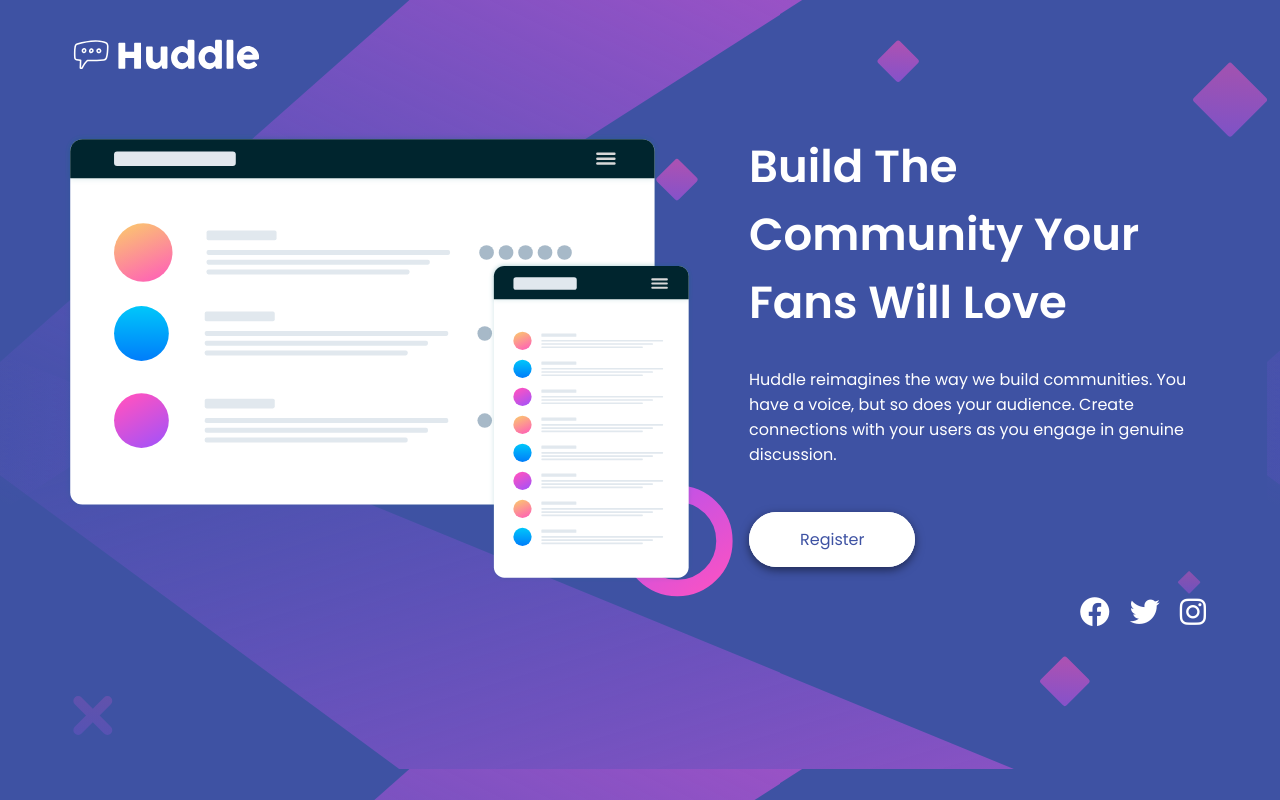
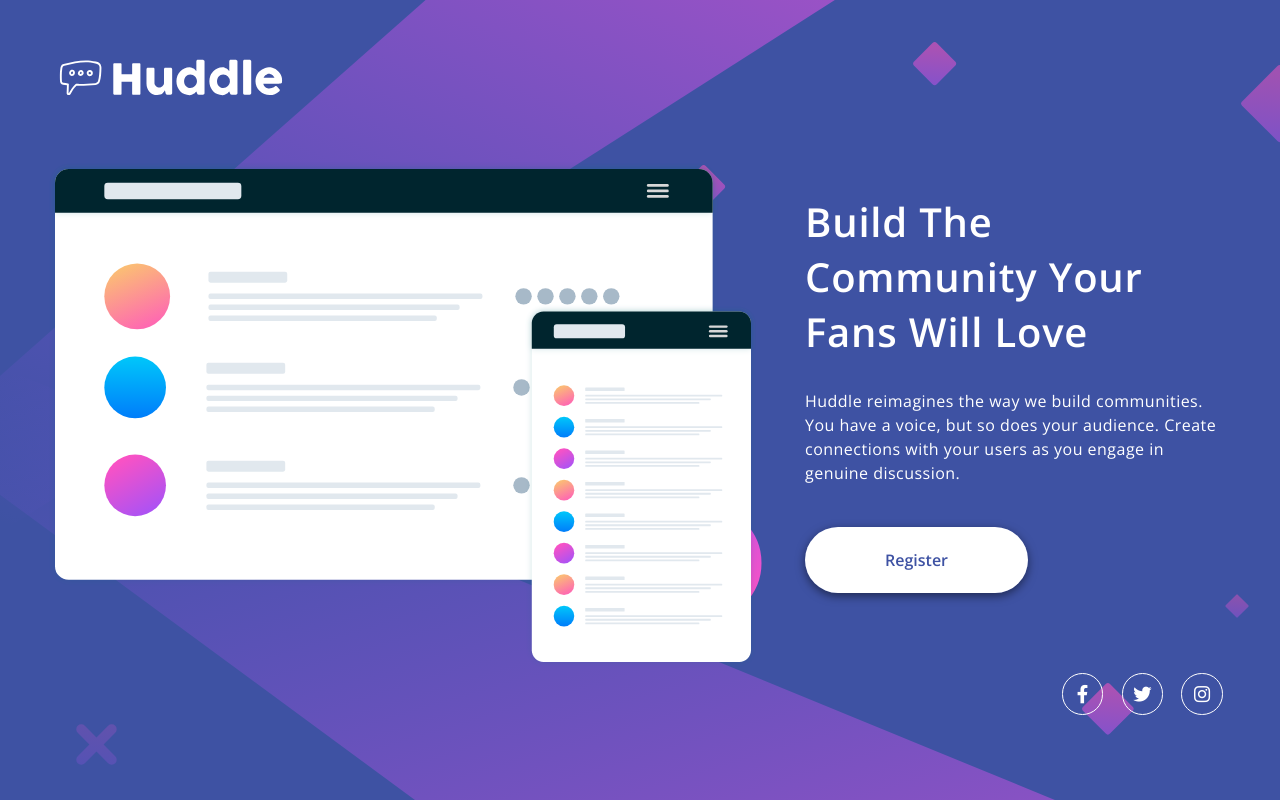
Before and after one commit to malique15/FrontEnd-Mentor-Projects, a plain HTML site: page Huddle Landing Page/index.html in a window 1280 px wide. Drawn offline with nearby package versions, Linux system fonts and the light colour scheme.

Commit message:
CSS and HTML OPT.
Optimized HTML semantically
Optimized CSS for Desktop

```diff
--- a/Huddle Landing Page/index.html
+++ b/Huddle Landing Page/index.html
@@ -9,6 +9,7 @@
 
     <link rel="stylesheet" href="style.css">
     <link rel="stylesheet" href="path/to/font-awesome/css/font-awesome.min.css">
+    <link rel="stylesheet" href="https://cdnjs.cloudflare.com/ajax/libs/font-awesome/4.7.0/css/font-awesome.min.css">
     <link rel="stylesheet" href="https://cdnjs.cloudflare.com/ajax/libs/font-awesome/6.1.1/css/all.min.css"
         integrity="sha512-KfkfwYDsLkIlwQp6LFnl8zNdLGxu9YAA1QvwINks4PhcElQSvqcyVLLD9aMhXd13uQjoXtEKNosOWaZqXgel0g=="
         crossorigin="anonymous" referrerpolicy="no-referrer">
@@ -16,28 +17,33 @@
 
 <body class="container">
 
-    <nav>
-        <div class="logo">
-            <img src="images/logo.svg" alt="">
-        </div>
-    </nav>
+    <!-- Header with Nav -->
+    <header>
+        <nav>
+            <div class="logo">
+                <img src="images/logo.svg" alt="">
+            </div>
+        </nav>
+    </header>
 
-    <header>
+    <!-- Main Content -->
+    <main class="main-content">
         <div class="hero-image-section">
             <img class="hero-image" src="images/illustration-mockups.svg" alt="">
         </div>
+
         <div class="hero-text-section">
-            <h1 class="heading-text">Build the community Your fans will love</h1>
-            <p class="heading-para">Huddle reimagines the way we build communities. You have a voice, but so does your
+            <h1>Build the community Your fans will love</h1>
+            <p>Huddle reimagines the way we build communities. You have a voice, but so does your
                 audience. Create
                 connections with your users as you engage in genuine discussion.</p>
             <a href="#">Register</a>
         </div>
+    </main>
 
-    </header>
     <footer>
         <div class="social-links">
-            <i class="fa-brands fa-facebook"></i>
+            <i class="fa-brands fa-facebook-f"></i>
             <i class="fa-brands fa-twitter"></i>
             <i class="fa-brands fa-instagram"></i>
 
--- a/Huddle Landing Page/style.css
+++ b/Huddle Landing Page/style.css
@@ -1,4 +1,4 @@
-@import url('https://fonts.googleapis.com/css2?family=Poppins:wght@400;600&display=swap');
+@import url('https://fonts.googleapis.com/css2?family=Open+Sans:wght@400;600&display=swap');
 
 * {
     margin: 0;
@@ -6,54 +6,151 @@
     box-sizing: border-box;
 }
 
-a {
-    text-decoration: none;
-    color: hsl(228, 45%, 44%);
-    background-color: white;
-    border: 1px solid white;
-    padding: 15px 50px;
-    border-radius: 40px;
-    font-family: 'Poppins';
-    box-shadow: 0 3px 10px rgb(0 0 0 / 50%);
-    ;
-}
-
 body {
     background-image: url(images/bg-desktop.svg);
-    background-size: 99%;
+    background-size: cover;
+    background-repeat: no-repeat;
     background-color: hsl(228, 45%, 44%);
-    padding: 30px 0px;
-
+    width: 100%;
+    height: 100vh;
+    font-family: 'Open Sans', sans-serif;
 }
 
 .container {
-    max-width: 90%;
-    margin: auto;
+    padding: 3em;
 }
 
 .logo {
-    width: 200px;
     margin-bottom: 50px;
 }
 
 .logo img {
+    width: 15em;
+}
+
+.main-content {
+    display: flex;
+    flex-direction: row;
+    gap: 3em;
+}
+
+.hero-image-section {
+    flex: 1;
+}
+
+.hero-text-section {
+    padding: 2rem 0;
+    flex: 1;
+    color: white;
+}
+
+.hero-text-section h1 {
+    font-size: 2.5rem;
+    letter-spacing: .02em;
+    margin-bottom: .75em;
+    text-transform: capitalize;
+    font-weight: 600;
+}
+
+.hero-text-section p {
+    margin-bottom: 4rem;
+
+
+    font-size: 1em;
+    letter-spacing: .03em;
+    line-height: 1.5em;
+    font-weight: 100;
+
+    font-weight: 400;
+}
+
+.hero-text-section a {
+    text-decoration: none;
+    color: hsl(228, 45%, 44%);
+    background-color: white;
+    border: 0;
+    padding: 22px 80px;
+    border-radius: 40px;
+    box-shadow: 0 3px 10px rgb(0 0 0 / 50%);
+    font-weight: 600;
+}
+
+.social-links {
+    display: flex;
+    justify-content: right;
+    padding-bottom: 2em;
+}
+
+.social-links i {
+    display: flex;
+    justify-content: center;
+    align-items: center;
+    border: 1px solid hsl(0, 0%, 100%);
+    border-radius: 50%;
+    width: 2.25em;
+    height: 2.25em;
+    font-size: 1.15em;
+    margin: 0 .5em;
+    color: white;
+}
+
+
+
+
+
+
+
+
+
+
+
+
+
+
+
+
+
+
+
+
+
+
+
+
+
+
+
+
+
+
+
+
+
+
+
+
+
+
+
+
+
+
+
+
+/* Previous Css */
+
+/*
+.hero-image-section {
+    margin-right: 55px;
+    width: 60%;
+}
+
+.hero-image {
     width: 100%;
 }
 
-header {
-    display: flex;
-}
-
-.hero-image-section {
-    margin-right: 55px;
-    flex: 2;
-}
-
-.hero-image {
-    width: 630px;
-}
-
 .heading-text-section {
+    width: 40%;
     flex: 1;
 
 }
@@ -85,4 +182,4 @@ i {
     padding: 0px 10px;
     font-size: 30px;
     color: white;
-}
+} */
```
